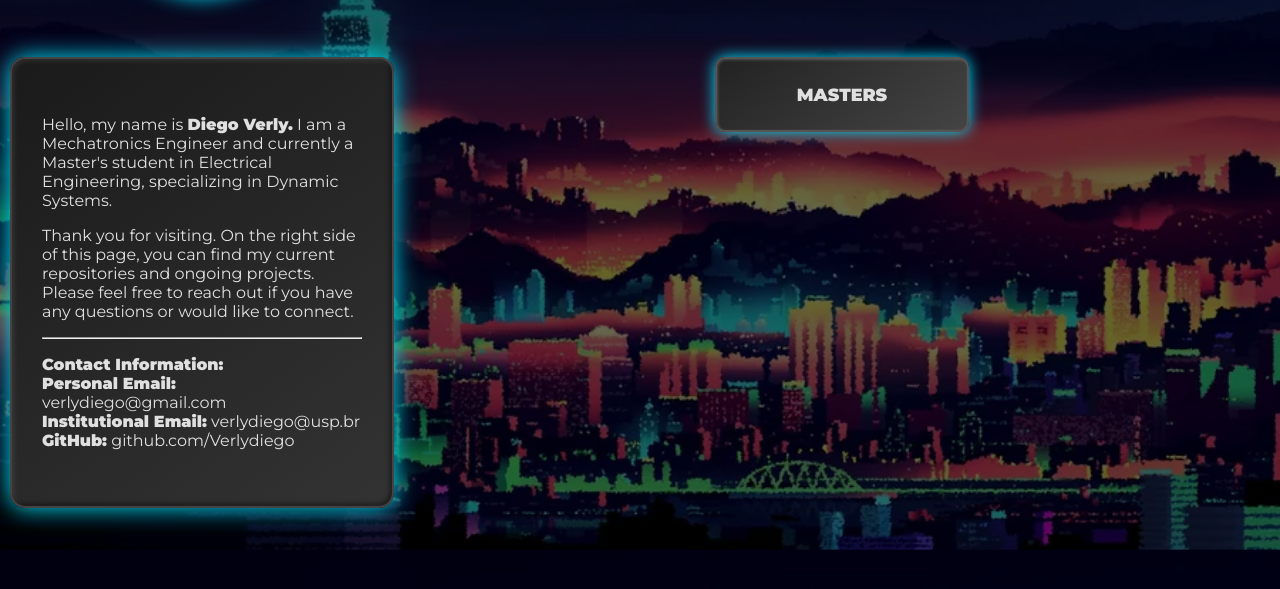
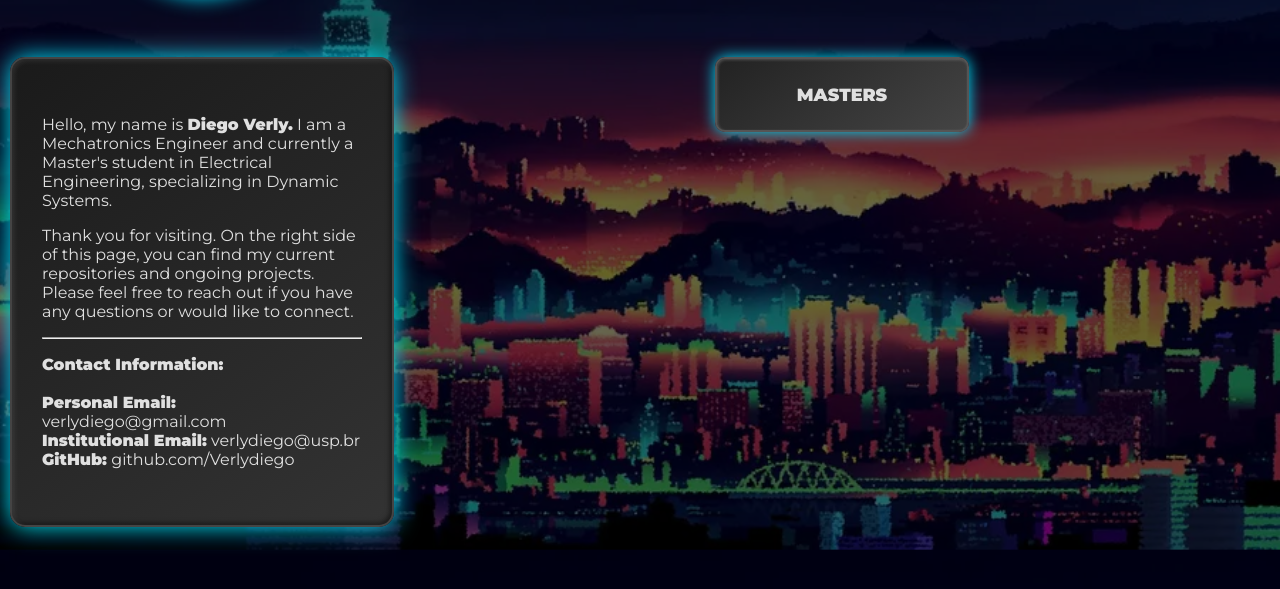
Before and after one commit to Verlydiego/Verlydiego.github.io, a plain HTML site: page about.html in a window 1280 px wide. Shown: the part 251-840 px from the top of the page. Drawn offline with Linux system fonts and the light colour scheme.

Commit message:
Add extra line break in contact information section

```diff
--- a/about.html
+++ b/about.html
@@ -164,7 +164,7 @@
                 <hr>
 
                 <p>
-                    <strong>Contact Information:</strong><br>
+                    <strong>Contact Information:</strong><br><br>
 
                     <strong>Personal Email:</strong> verlydiego@gmail.com<br>
                     <strong>Institutional Email:</strong> verlydiego@usp.br<br>
```
